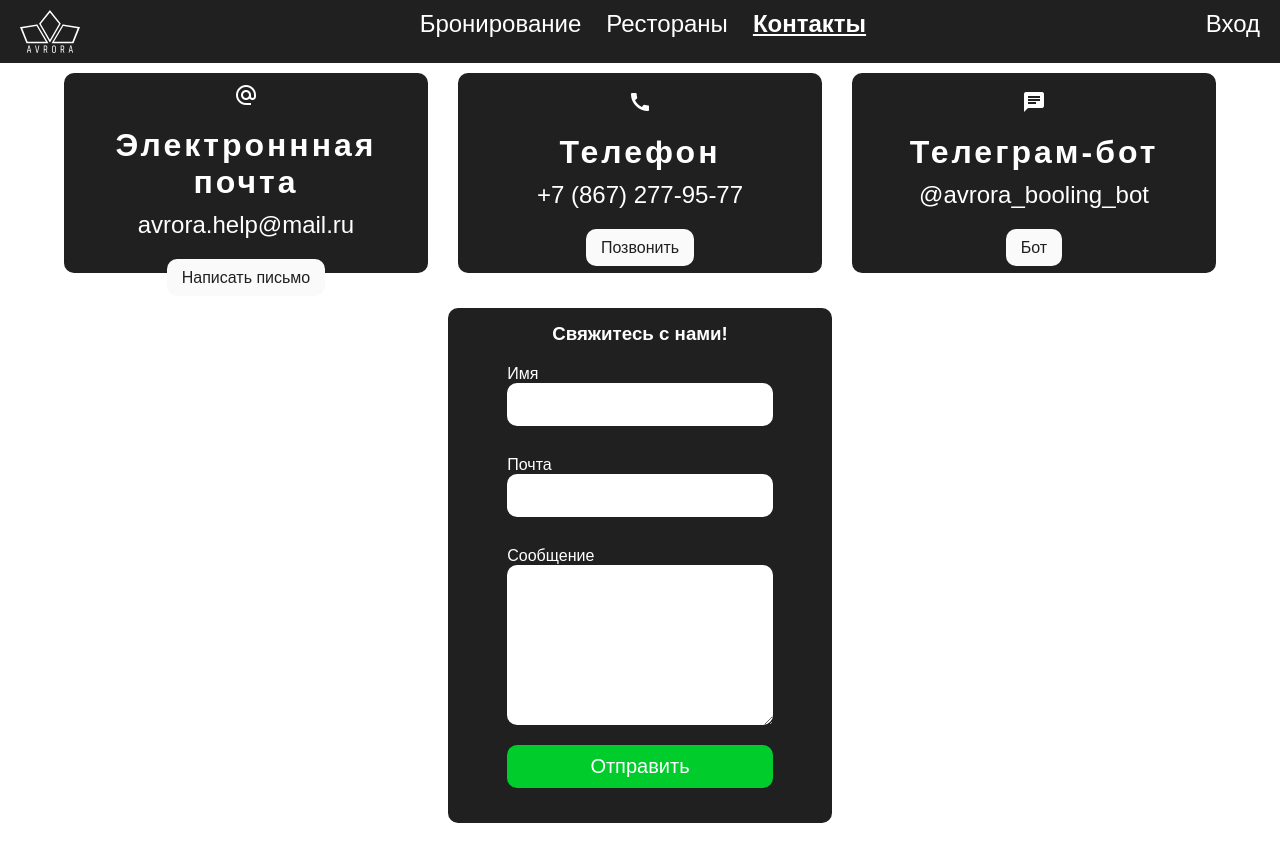
After one commit to sarmatt3/avrora, a PHP site: page /contacts.php in a window 1280 px wide. The commit adds this page. Run offline with PHP 8.4, Linux system fonts and the light colour scheme.

Commit message:
added contacts page and changed navigation panel

```diff
--- /dev/null
+++ b/contacts.php
@@ -0,0 +1,102 @@
+<?php
+require_once("php/db.php");
+require_once("php/funcs.php");
+
+if (!isset($_COOKIE["auth"])) {
+    $_SESSION['title'] = "Вход";
+    $_SESSION["url"] = "login.php";
+} else {
+    getData($_COOKIE["auth"]);
+}
+?>
+
+
+<!DOCTYPE html>
+<html lang="en">
+
+<head>
+    <meta charset="UTF-8">
+    <link rel="stylesheet" href="css/style.css">
+    <link rel="icon" href="system/img/logo-b.svg">
+    <link href="https://fonts.googleapis.com/icon?family=Material+Icons" rel="stylesheet">
+    <meta name="viewport" content="width=device-width, initial-scale=1.0">
+    <title>К О Н Т А К Т Ы</title>
+</head>
+
+<body>
+    <header>
+        <nav class="menu">
+            <button onclick="header_menu.style.display = 'block'"><span class="material-icons">menu</span></button>
+        </nav>
+
+        <nav class="logo">
+            <img src="system/img/logo.svg" alt="">
+        </nav>
+
+        <nav>
+            <a href="index.php">Бронирование</a>
+            <a href="restaurants.php">Рестораны</a>
+            <a href="contacts.php" style="text-decoration: underline; font-weight: bold;">Контакты</a>
+        </nav>
+
+        <nav class="login-btn">
+            <a href=<?= $_SESSION["url"] ?>><?= $_SESSION["title"] ?></a>
+        </nav>
+    </header>
+    <div id="header_menu">
+        <nav>
+            <button onclick="header_menu.style.display = 'none'"><span class="material-icons">close</span></button>
+            <a href="index.php" >Бронирование</a>
+            <a href="restaurants.php">Рестораны</a>
+            <a href="contacts.php" style="text-decoration: underline; font-weight: bold; transition: trnslateX(5px);">Контакты</a>
+
+        </nav>
+    </div>
+
+    <div class="contacts">
+        <div class="c-card">
+            <span class="material-icons">alternate_email</span>
+            <h1>Электроннная почта</h1>
+            <p>avrora.help@mail.ru</p>
+            <div><a class="a-contact-btn"
+                    href="mailto:avrora.help@mail.ru?subject=Обращение к администрации AVRORA">Написать письмо</a></div>
+        </div>
+
+        <div class="c-card">
+            <span class="material-icons">call</span>
+            <h1>Телефон</h1>
+            <p>+7 (867) 277-95-77</p>
+            <div><a class="a-contact-btn tel" href="tel:+78672779577">Позвонить</a></div>
+        </div>
+
+        <div class="c-card">
+            <span class="material-icons">chat</span>
+            <h1>Телеграм-бот</h1>
+            <p>@avrora_booling_bot</p>
+            <div><a class="a-contact-btn bot" href="https://t.me/avrora_booling_bot">Бот</a></div>
+        </div>
+    </div>
+
+    <form action="" class="advise">
+        <h3>Свяжитесь с нами!</h3>
+
+        <div class="entry">
+            <label for="">Имя</label>
+            <input type="text" id="name_adv">
+        </div>
+
+        <div class="entry">
+            <label for="">Почта</label>
+            <input type="text" id="email">
+        </div>
+
+        <div class="entry">
+            <label for="">Сообщение</label>
+            <textarea name="" id="advise"></textarea>
+        </div>
+
+        <button type="submit" class="send">Отправить</button>
+    </form>
+</body>
+
+</html>
--- a/css/style.css
+++ b/css/style.css
@@ -254,7 +254,7 @@ main form .entry {
 
 main form .entry input,
 main form select,
-#book {
+#book, .send {
     margin: 0;
     background-color: #ffffff;
     padding: 10px;
@@ -270,7 +270,7 @@ main form .entry label {
     margin-bottom: 10px;
 }
 
-#book {
+#book, .send {
     background-color: #00cc2c;
     color: var(--white);
     margin-bottom: 20px;
@@ -426,3 +426,103 @@ main,
         width: 70%;
     }
 }
+
+
+/* C O N T A C T S */
+
+.contacts{
+    background-color: unset;
+    box-shadow: none;
+    display: grid;
+    grid-template-columns: repeat(3, 1fr);
+    margin: auto;
+    max-width: 90%;
+    gap: 30px;
+    place-content: center;
+}
+
+.c-card{
+    margin: 10px auto;
+    background-color: var(--base);
+    border-radius: 10px;
+    width: 100%;
+    height: 25vh;
+    text-align: center;
+    place-content: center;
+    animation: fadein 1s;
+}
+
+.c-card *{
+    color: var(--white);
+    margin: 10px;
+}
+
+.c-card p{
+    font-size: 24px;
+}
+
+.c-card h1{
+    letter-spacing: 3px;
+}
+
+.c-card div{
+    margin-top: 30px;
+}
+
+.a-contact-btn{
+    background-color: var(--titan);
+    color: var(--base);
+    padding: 10px 15px;
+    text-decoration: none;
+    margin: 40px;
+    border-radius: 10px;
+}
+
+.advise{
+    background-color: var(--base);
+    width: 30%;
+    margin: 25px auto;
+    padding: 15px;
+    border-radius: 10px;
+    text-align: center;
+    animation: fadein 1s;
+}
+
+.advise textarea{
+    height: 20vh;
+}
+
+.advise textarea, input, button {
+    border-radius: 10px;
+}
+
+.advise label, .advise h3{
+    color: var(--white);
+}
+
+.advise .entry{
+    text-align: left;
+}
+
+.send{
+    width: 75%;
+}
+
+@media (max-width: 1080px){
+    .contacts{
+        grid-template-columns: repeat(1, 1fr);
+    }
+
+    .c-card{
+        height: 30vh;
+
+    }
+
+    .c-card *{
+        font-size: 20px;
+    }
+
+    .advise{
+        width: 95%;
+    }
+}
--- a/index.php
+++ b/index.php
@@ -32,7 +32,7 @@ if (!isset($_COOKIE["auth"])) {
         </nav>
 
         <nav>
-            <a href="index.php" style="text-decoration: underline">Бронирование</a>
+            <a href="index.php" style="text-decoration: underline; font-weight: bold;">Бронирование</a>
             <a href="restaurants.php">Рестораны</a>
             <a href="contacts.php">Контакты</a>
         </nav>
@@ -108,7 +108,7 @@ if (!isset($_COOKIE["auth"])) {
     <div id="header_menu">
         <nav>
             <button onclick="header_menu.style.display = 'none'"><span class="material-icons">close</span></button>
-            <a href="index.php" style="text-decoration: underline">Бронирование</a>
+            <a href="index.php" style="text-decoration: underline; font-weight: bold; transform: trnslateX(5px);">Бронирование</a>
             <a href="restaurants.php">Рестораны</a>
             <a href="contacts.php">Контакты</a>
 
--- a/restaurants.php
+++ b/restaurants.php
@@ -30,7 +30,7 @@ $result = mysqli_query($conn, $sql);
 
         <nav>
             <a href="index.php">Бронирование</a>
-            <a href="restaurants.php" style="text-decoration: underline">Рестораны</a>
+            <a href="restaurants.php" style="text-decoration: underline; font-weight: bold; ">Рестораны</a>
             <a href="contacts.php">Контакты</a>
         </nav>
 
@@ -57,7 +57,7 @@ $result = mysqli_query($conn, $sql);
         <nav>
             <button onclick="header_menu.style.display = 'none'"><span class="material-icons">close</span></button>
             <a href="index.php">Бронирование</a>
-            <a href="restaurants.php" style="text-decoration: underline">Рестораны</a>
+            <a href="restaurants.php" style="text-decoration: underline; font-weight: bold; transition: trnslateX(5px);">Рестораны</a>
             <a href="contacts.php">Контакты</a>
 
         </nav>
```
Also changed, not shown: avrora.sql (added, +172 -0 lines).
